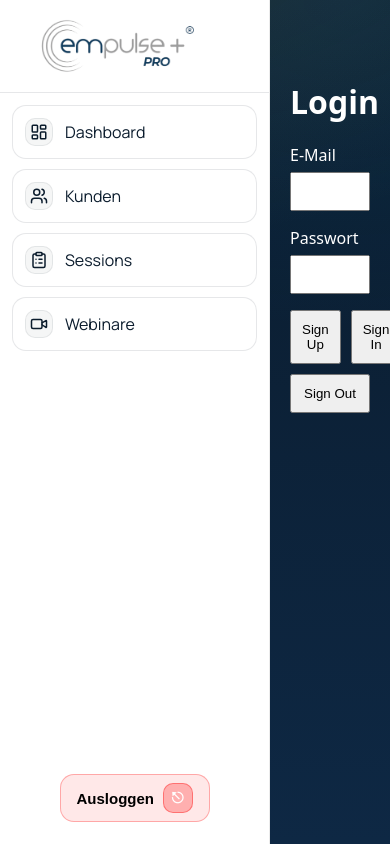
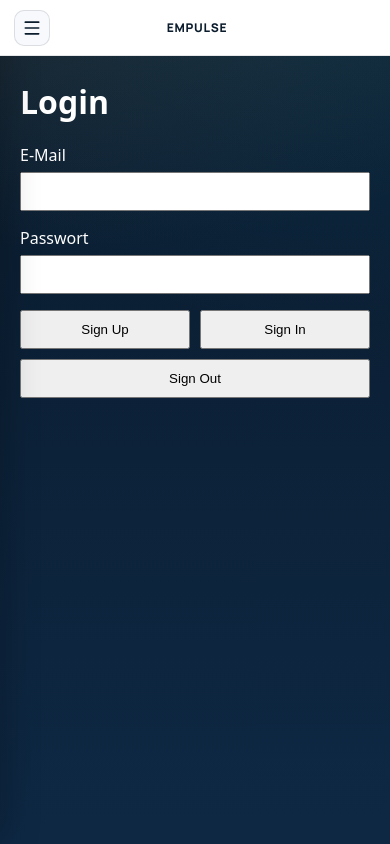
Before and after one commit to gessner-droid/empulse-app, a Next.js app: page /login in a window 390 px wide. Built offline with nearby package versions, Linux system fonts and the light colour scheme; no server answers.

Commit message:
Mobile dropdown sidebar

```diff
--- a/app/globals.css
+++ b/app/globals.css
@@ -57,6 +57,7 @@ body{
   background: var(--bg);
   color: var(--text);
 }
+body.nav-open{ overflow:hidden; }
 a{ color:inherit; }
 
 /* ========== App Shell ========== */
@@ -221,6 +222,12 @@ a{ color:inherit; }
   overflow: hidden;
   transition: width .18s ease;
 }
+.mobile-topbar{
+  display:none;
+}
+.mobile-overlay{
+  display:none;
+}
 .sidebar-top{
   padding: 14px 12px;
   border-bottom: 1px solid rgba(11,28,45,.10);
@@ -292,6 +299,65 @@ a{ color:inherit; }
 }
 
 @media (max-width: 720px){
+  .app-shell{ display:block; }
+  .mobile-topbar{
+    position: fixed;
+    top: 0;
+    left: 0;
+    right: 0;
+    height: 56px;
+    padding: 0 14px;
+    display:flex;
+    align-items:center;
+    justify-content:space-between;
+    background: #ffffff;
+    border-bottom: 1px solid rgba(11,28,45,0.10);
+    z-index: 70;
+  }
+  .mobile-topbar__brand{
+    font-weight: 800;
+    letter-spacing: .06em;
+    text-transform: uppercase;
+    font-size: 12px;
+    color: #0b1c2d;
+    text-decoration:none;
+  }
+  .mobile-topbar__spacer{ width: 32px; }
+  .mobile-menu-btn{
+    width: 36px;
+    height: 36px;
+    border-radius: 10px;
+    border: 1px solid rgba(11,28,45,0.12);
+    background: #f7f9fc;
+    color: #0b1c2d;
+    display:flex;
+    align-items:center;
+    justify-content:center;
+    cursor: pointer;
+  }
+  .mobile-overlay{
+    display:block;
+    position: fixed;
+    inset: 0;
+    background: rgba(5,10,20,0.35);
+    z-index: 55;
+  }
+  .sidebar{
+    position: fixed;
+    top: 0;
+    left: 0;
+    height: 100vh;
+    z-index: 60;
+    transform: translateX(-100%);
+    transition: transform .2s ease;
+    box-shadow: 10px 0 30px rgba(0,0,0,0.18);
+  }
+  .sidebar.open{
+    transform: translateX(0);
+  }
+  .app-content{
+    padding: 76px 16px 20px;
+  }
   .app-content{ padding: 20px; }
   .page-title{ font-size: 30px; }
   .page-head{ flex-direction: column; align-items: flex-start; }
@@ -831,6 +897,12 @@ a{ color:inherit; }
   .public-appointment .sidebar{
     display:none;
   }
+  .public-appointment .mobile-topbar{
+    display:none;
+  }
+  .public-appointment .mobile-overlay{
+    display:none;
+  }
   .public-appointment .app-content{
     padding: 20px 14px;
   }
--- a/app/ui/Sidebar.tsx
+++ b/app/ui/Sidebar.tsx
@@ -4,13 +4,14 @@ import Image from "next/image";
 import Link from "next/link";
 import { usePathname, useRouter } from "next/navigation";
 import { useEffect, useRef, useState } from "react";
-import { LayoutDashboard, Users, ClipboardList, Video } from "lucide-react";
+import { LayoutDashboard, Users, ClipboardList, Video, Menu, X } from "lucide-react";
 import { supabase } from "../lib/supabaseClient";
 
 export default function Sidebar() {
   const pathname = usePathname();
   const router = useRouter();
   const [open, setOpen] = useState(false);
+  const [isMobile, setIsMobile] = useState(false);
 
   async function signOut() {
     await supabase.auth.signOut();
@@ -43,13 +44,47 @@ export default function Sidebar() {
     };
   }, [open]);
 
-  const width = open ? 270 : 86;
+  useEffect(() => {
+    const mq = window.matchMedia("(max-width: 720px)");
+    const sync = () => setIsMobile(mq.matches);
+    sync();
+    mq.addEventListener("change", sync);
+    return () => mq.removeEventListener("change", sync);
+  }, []);
+
+  useEffect(() => {
+    if (!isMobile) return;
+    document.body.classList.toggle("nav-open", open);
+    return () => document.body.classList.remove("nav-open");
+  }, [open, isMobile]);
+
+  const width = isMobile ? 260 : open ? 270 : 86;
 
   return (
+    <>
+      <div className="mobile-topbar">
+        <button
+          className="mobile-menu-btn"
+          onClick={() => setOpen((prev) => !prev)}
+          aria-label={open ? "Menü schließen" : "Menü öffnen"}
+          aria-expanded={open}
+          aria-controls="mobile-sidebar"
+        >
+          {open ? <X size={20} /> : <Menu size={20} />}
+        </button>
+        <Link href="/dashboard" className="mobile-topbar__brand">
+          empulse
+        </Link>
+        <span className="mobile-topbar__spacer" />
+      </div>
+
+      {isMobile && open && <div className="mobile-overlay" onClick={() => setOpen(false)} />}
+
       <aside
-      onMouseEnter={() => setOpen(true)}
-      onMouseLeave={() => setOpen(false)}
-      className="sidebar"
+        id="mobile-sidebar"
+        onMouseEnter={isMobile ? undefined : () => setOpen(true)}
+        onMouseLeave={isMobile ? undefined : () => setOpen(false)}
+        className={`sidebar ${open ? "open" : ""}`}
         style={{ width, display: "flex", flexDirection: "column" }}
       >
         {/* Logo */}
@@ -116,6 +151,7 @@ export default function Sidebar() {
 
 
       </aside>
+    </>
   );
 }
 
```
Lines whose indentation alone changed are shown as unchanged.
